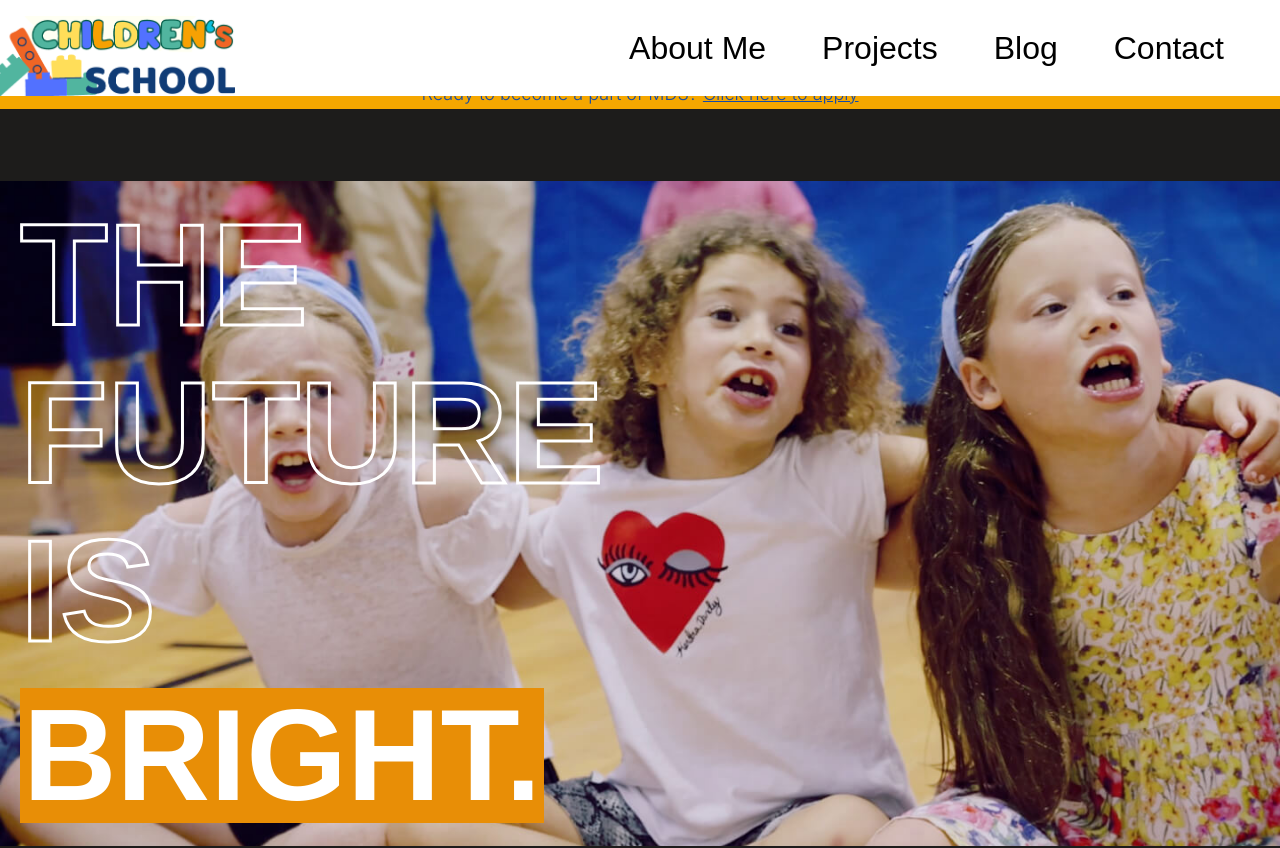
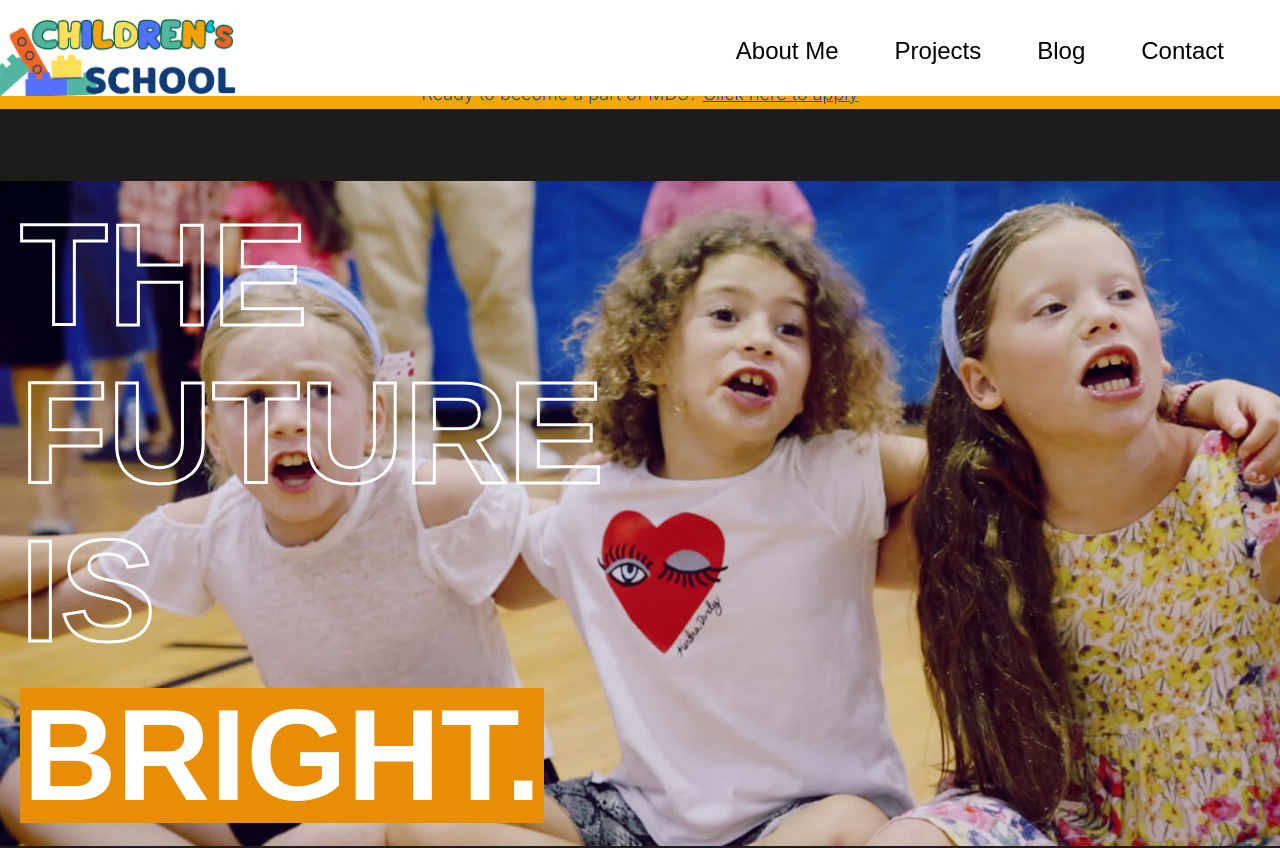
Before and after one commit to MassimilianoMarcello/childerns_school, a Next.js app: page / in a window 1280 px wide. Shown: the top 848 px of the page. Built offline with nearby package versions, Linux system fonts and the light colour scheme; a web font is replaced by a local one.

Commit message:
menu mobile to fix

```diff
--- a/components/NavBar2/styles.module.css
+++ b/components/NavBar2/styles.module.css
@@ -19,9 +19,7 @@
   color: black;
   margin-left: 0.5rem;
   margin-top: 0rem;
-
 }
-
 
 /* Stili per l'animazione del logo */
 .animated_logo {
@@ -33,58 +31,32 @@
   z-index: -1;
 }
 
-
-/* @keyframes fadeIn {
-  from {
-    opacity: 0;
-  }
-  to {
-    opacity: 1;
-  }
-} */
-
-
-/* @keyframes spin {
-  from {
-    transform: rotate(0deg);
-  }
-  to {
-    transform: rotate(360deg);
-  }
-} */
-
-
 .menu_icon {
   cursor: pointer;
   margin-top: 0.5rem;
   margin-right: -10rem;
 }
 
-
 @media screen and (min-width: 600px) {
   .menu_icon {
     margin-right: -18rem;
+  }
 
-  }
 }
 
 @media screen and (min-width: 700px) {
   .menu_icon {
     margin-right: -20rem;
-
   }
 }
 
 @media screen and (min-width: 920px) {
   .menu_icon {
     display: none;
-  }}
-
-
-
+  }
+}
 
 .nav_menu {
-
   list-style: none;
   display: none;
   margin-bottom: -2rem;
@@ -98,7 +70,6 @@
     flex-direction: row;
     justify-content: flex-end;
     align-items: center;
-
   }
 }
 
@@ -131,10 +102,9 @@
   list-style-type: none;
   margin: 3.5rem;
   font-size: 2rem;
+}
 
-}
-.nav_item a{
-
+.nav_item a {
   text-decoration: none;
   list-style-type: none;
 }
@@ -144,7 +114,6 @@
   .nav_item {
     margin-top: -4.5rem;
     margin-left: 0;
-
   }
 }
 
@@ -152,29 +121,31 @@
 .nav_link {
   text-decoration: none;
   list-style: none;
-  color:black;
-  font-size: 1.5
+  color: black;
+  font-size: 1.5rem;
 }
 
-.image{
+.image {
   position: absolute;
   right: 0;
   top: 0;
+  margin: 1.5rem;
 }
 
-.nav_list{
+.nav_list {
   display: flex;
   flex-direction: column;
+}
 
-}
 @media screen and (min-width: 920px) {
-  .nav_list{ flex-direction: row;
+  .nav_list {
+    flex-direction: row;
     align-items: center;
-
   }
 }
 
-.sub_menu{
+/* Stili per i sottomenu */
+.sub_menu {
   background-color: #fff;
   position: relative;
 }
@@ -192,3 +163,9 @@ position: relative;
 .nav_item:hover .sub_menu {
   display: block; /* Mostra il sottomenu quando il link principale è in hover */
 }
+@media screen and (max-width: 600px) {
+.sub_menu{
+  position: relative;
+}
+
+}
```
Lines whose indentation alone changed are shown as unchanged.
